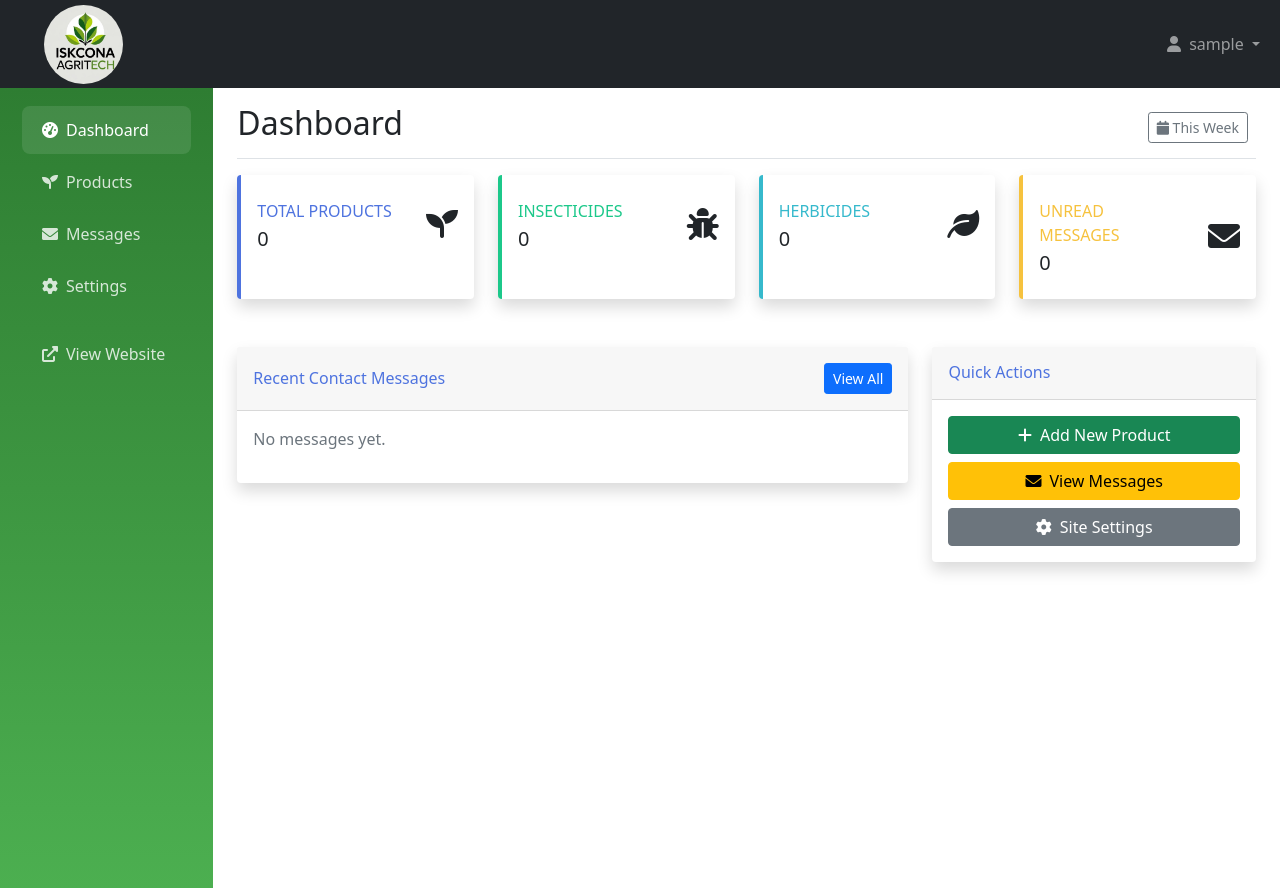
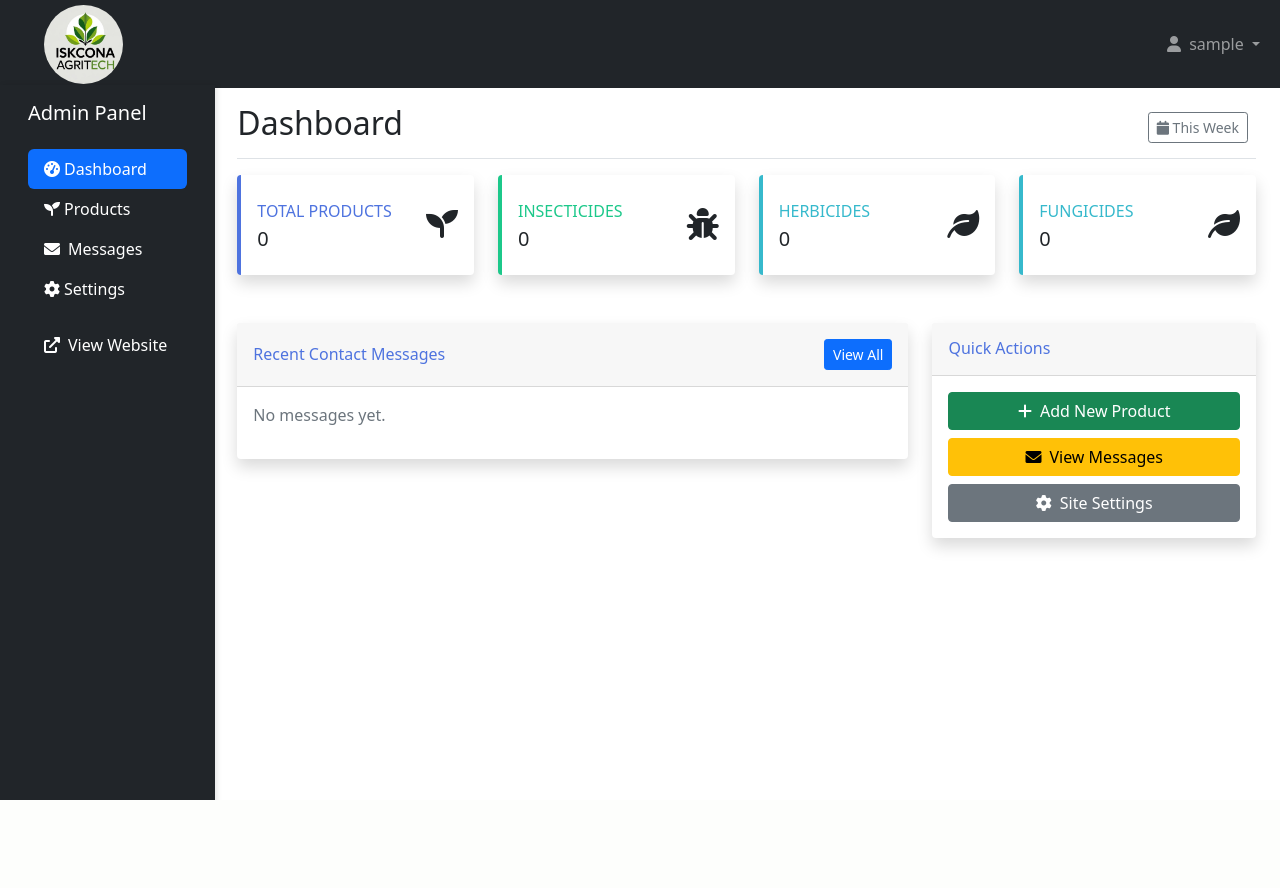
Before and after one commit to alokanand524/iskcona_agri_tech, a PHP site: page /iskcona_agri_tech/admin/dashboard.php in a window 1280 px wide. After the commit the page ends 800 px from the top, so only its background shows below. Run offline with PHP 8.4, Linux system fonts and the light colour scheme; the visitor is signed in with stand-in values (Sample User, id 1); data that the repository does not hold is empty; some libraries are stand-ins or nearby versions.

Commit message:
sidebar in admin , full mobile responsive

```diff
--- a/admin/dashboard.php
+++ b/admin/dashboard.php
@@ -131,19 +131,24 @@
                 </div>
 
                 <div class="col-xl-3 col-md-6 mb-4">
-                    <div class="card border-left-warning shadow h-100 py-2">
+                    <div class="card border-left-info shadow h-100 py-2">
                         <div class="card-body">
                             <div class="row no-gutters align-items-center">
                                 <div class="col mr-2">
-                                    <div class="text-xs font-weight-bold text-warning text-uppercase mb-1">
-                                        Unread Messages
+                                    <div class="text-xs font-weight-bold text-info text-uppercase mb-1">
+                                        Fungicides
                                     </div>
                                     <div class="h5 mb-0 font-weight-bold text-gray-800">
-                                        <?php echo $stats['unread_messages']; ?>
+                                        <?php
+                                        $fungicides = array_filter($productsByCategory, function ($item) {
+                                            return $item['category'] == 'fungicide';
+                                        });
+                                        echo !empty($fungicides) ? reset($fungicides)['count'] : 0;
+                                        ?>
                                     </div>
                                 </div>
                                 <div class="col-auto">
-                                    <i class="fas fa-envelope fa-2x text-gray-300"></i>
+                                    <i class="fas fa-leaf fa-2x text-gray-300"></i>
                                 </div>
                             </div>
                         </div>
--- a/admin/includes/header.php
+++ b/admin/includes/header.php
@@ -96,6 +96,18 @@
             border-radius: 50%;
             object-fit: cover;
         }
+
+        @media screen and (max-width: 566px) {
+            .navbar-brand {
+                width: 60px;
+                height: 60px;
+            }
+
+            .navbar-brand img {
+                width: 59px;
+                height: 59px;
+            }
+        }
     </style>
 </head>
 
--- a/admin/includes/sidebar.php
+++ b/admin/includes/sidebar.php
@@ -7,62 +7,144 @@
     exit;
 }
 
-    // Prevent browser caching after logout
 header("Cache-Control: no-store, no-cache, must-revalidate");
 header("Pragma: no-cache");
 header("Expires: 0");
-?>
 
-
-<?php
-    // Ensure $db or $conn is initialized before using this
 require_once '../config/database.php';
 $db = new Database();
 $conn = $db->connect();
 
 $currentPage = basename($_SERVER['PHP_SELF']);
 
+// Fetch unread messages count
 $stmt = $conn->prepare("SELECT COUNT(*) as count FROM contact_messages WHERE is_read = 0");
 $stmt->execute();
 $unreadCount = $stmt->fetch()['count'] ?? 0;
 ?>
 
-<div class="col-md-3 col-lg-2 d-md-block sidebar collapse">
-    <div class="position-sticky pt-3">
+<style>
+    .admin-sidebar {
+    top: 85px;
+    left: 0;
+    width: 215px;
+    height: 100vh;
+    z-index: 1050;
+    transition: transform 0.3s ease;
+    box-shadow: 2px 0 5px rgba(0, 0, 0, 0.1);
+}
+
+@media (max-width: 767.98px) {
+    .admin-sidebar {
+        transform: translateX(-100%);
+        top:67px;
+    }
+
+    .admin-sidebar.show {
+        transform: translateX(0);
+    }
+}
+
+</style>
+
+<!-- Sidebar Toggle Button -->
+<button id="sidebarToggle" class="btn btn-dark d-md-none position-fixed" style="top: 19px; left: 3px; z-index: 1100; width:auto;">
+    <i class="fas fa-bars"></i>
+</button>
+
+<!-- Sidebar -->
+<nav id="adminSidebar" class="admin-sidebar bg-dark text-white position-fixed">
+
+    <div class="p-3">
+        <h5 class="text-white mb-4">Admin Panel</h5>
         <ul class="nav flex-column">
             <li class="nav-item">
-                <a class="nav-link <?php echo $currentPage == 'dashboard.php' ? 'active' : ''; ?>" href="dashboard.php">
-                    <i class="fas fa-tachometer-alt me-2"></i>Dashboard
-                </a>
-            </li>
-            <!-- <li class="nav-item">
-                <a class="nav-link <?php echo $currentPage == 'pages.php' ? 'active' : ''; ?>" href="pages.php">
-                    <i class="fas fa-file-alt me-2"></i>Pages
-                </a>
-            </li> -->
-            <li class="nav-item">
-                <a class="nav-link <?php echo $currentPage == 'products.php' ? 'active' : ''; ?>" href="products.php">
-                    <i class="fas fa-seedling me-2"></i>Products
+                <a class="nav-link text-white <?php echo $currentPage == 'dashboard.php' ? 'active' : ''; ?>" href="dashboard.php">
+                    <i class="fas fa-tachometer-alt me-1"></i>Dashboard
                 </a>
             </li>
             <li class="nav-item">
-                <a class="nav-link <?php echo $currentPage == 'messages.php' ? 'active' : ''; ?>" href="messages.php">
+                <a class="nav-link text-white <?php echo $currentPage == 'products.php' ? 'active' : ''; ?>" href="products.php">
+                    <i class="fas fa-seedling me-1"></i>Products
+                </a>
+            </li>
+            <li class="nav-item">
+                <a class="nav-link text-white <?php echo $currentPage == 'messages.php' ? 'active' : ''; ?>" href="messages.php">
                     <i class="fas fa-envelope me-2"></i>Messages
                     <?php if ($unreadCount > 0): ?>
-                        <span class="badge bg-danger ms-2"><?php echo $unreadCount; ?></span>
+                        <span class="badge bg-danger ms-1"><?php echo $unreadCount; ?></span>
                     <?php endif; ?>
                 </a>
             </li>
             <li class="nav-item">
-                <a class="nav-link <?php echo $currentPage == 'settings.php' ? 'active' : ''; ?>" href="settings.php">
-                    <i class="fas fa-cog me-2"></i>Settings
+                <a class="nav-link text-white <?php echo $currentPage == 'settings.php' ? 'active' : ''; ?>" href="settings.php">
+                    <i class="fas fa-cog me-1"></i>Settings
                 </a>
             </li>
             <li class="nav-item mt-3">
-                <a class="nav-link" href="../" target="_blank">
+                <a class="nav-link text-white" href="../" target="_blank">
                     <i class="fas fa-external-link-alt me-2"></i>View Website
                 </a>
             </li>
         </ul>
     </div>
-</div>
+</nav>
+
+<!-- Sidebar JS -->
+<script>
+    document.addEventListener("DOMContentLoaded", function () {
+        const sidebar = document.getElementById("adminSidebar");
+        const toggleBtn = document.getElementById("sidebarToggle");
+        let sidebarVisible = window.innerWidth >= 768;
+
+        function hideSidebar() {
+            sidebar.style.transform = "translateX(-100%)";
+        }
+
+        function showSidebar() {
+            sidebar.style.transform = "translateX(0)";
+        }
+
+        // Initial state for mobile
+        if (!sidebarVisible) hideSidebar();
+
+        toggleBtn.addEventListener("click", function () {
+            if (sidebarVisible) {
+                hideSidebar();
+            } else {
+                showSidebar();
+            }
+            sidebarVisible = !sidebarVisible;
+        });
+
+        // Auto-close sidebar when screen resizes to mobile
+        window.addEventListener("resize", function () {
+            if (window.innerWidth < 768) {
+                sidebarVisible = false;
+                hideSidebar();
+            } else {
+                sidebarVisible = true;
+                showSidebar();
+            }
+        });
+    });
+</script>
+
+<!-- Push Content on Desktop Only -->
+<style>
+    @media (min-width: 768px) {
+        .main-content {
+            margin-left: 250px;
+        }
+    }
+
+    .nav-link.active {
+        background-color: #0d6efd !important;
+        color: #fff !important;
+        border-radius: 0.375rem;
+    }
+
+    #adminSidebar {
+        box-shadow: 2px 0 5px rgba(0, 0, 0, 0.1);
+    }
+</style>
```
Also changed, not shown: admin/login.php (+19 -2 lines). Lines whose indentation alone changed are shown as unchanged.
